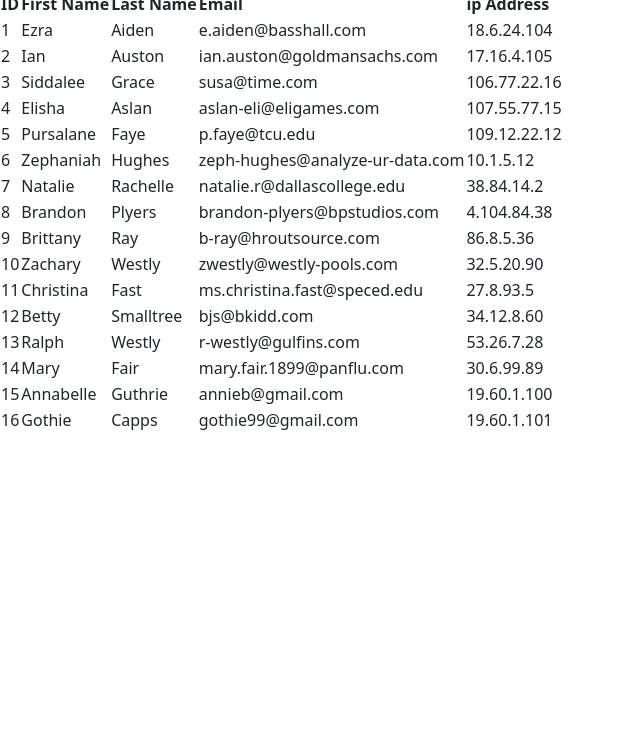
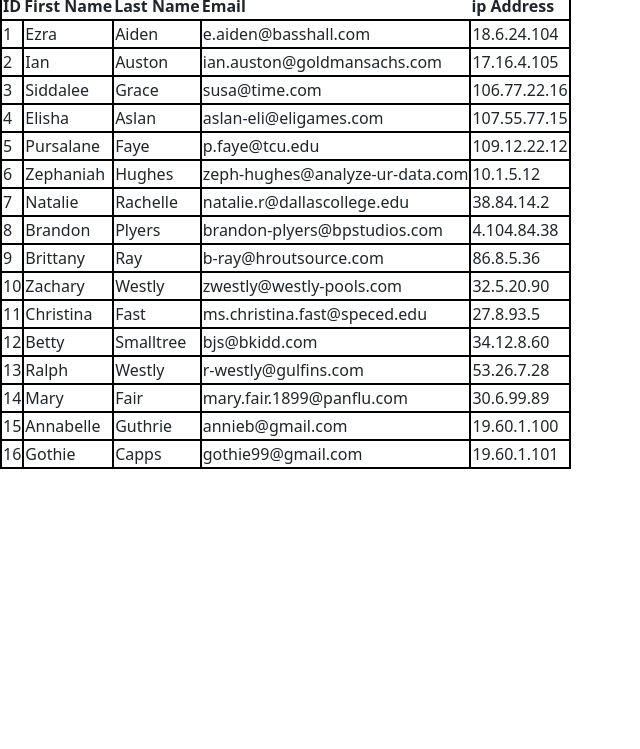
Before and after one commit to sherpatenzee/PeopleListing., a plain HTML site: page index.html in a window 1280 px wide. Shown: the part 51-800 px from the top of the page, without its empty margins (0-640 px from the left). Drawn offline with nearby package versions, Linux system fonts and the light colour scheme.

Commit message:
added css

```diff
--- a/index.js
+++ b/index.js
@@ -103,6 +103,11 @@
 function loadPeopleList() {
 
   const tableBody = document.getElementById("peopleListTableBody")
+  tableBody.style = "border:2px solid black"
+
+  const tableList = document.getElementById("peopleListTable")
+  tableList.style = "border:2px solid black"
+
 
   for (let person of people) {
     personRow(tableBody, person);
@@ -116,19 +121,24 @@
 
   let peopleid = row.insertCell(0);
   peopleid.innerHTML = person.id;
+  peopleid.style = "border:2px solid black"
 
   let peopleFirts = row.insertCell(1);
   peopleFirts.innerHTML = person.firstName;
+  peopleFirts.style = "border:2px solid black"
 
 
-  let propleLast = row.insertCell(2);
-  propleLast.innerHTML = person.lastName;
+  let peopleLast = row.insertCell(2);
+  peopleLast.innerHTML = person.lastName;
+  peopleLast.style = "border:2px solid black"
 
   let peopleEmail = row.insertCell(3);
   peopleEmail.innerHTML = person.email;
+  peopleEmail.style = "border:2px solid black"
 
   let peopleIp = row.insertCell(4);
   peopleIp.innerHTML = person.ipAddress;
+  peopleIp.style = "border:2px solid black"
 
 
 }
```
Also changed, not shown: index.html (+1 -1 lines).
